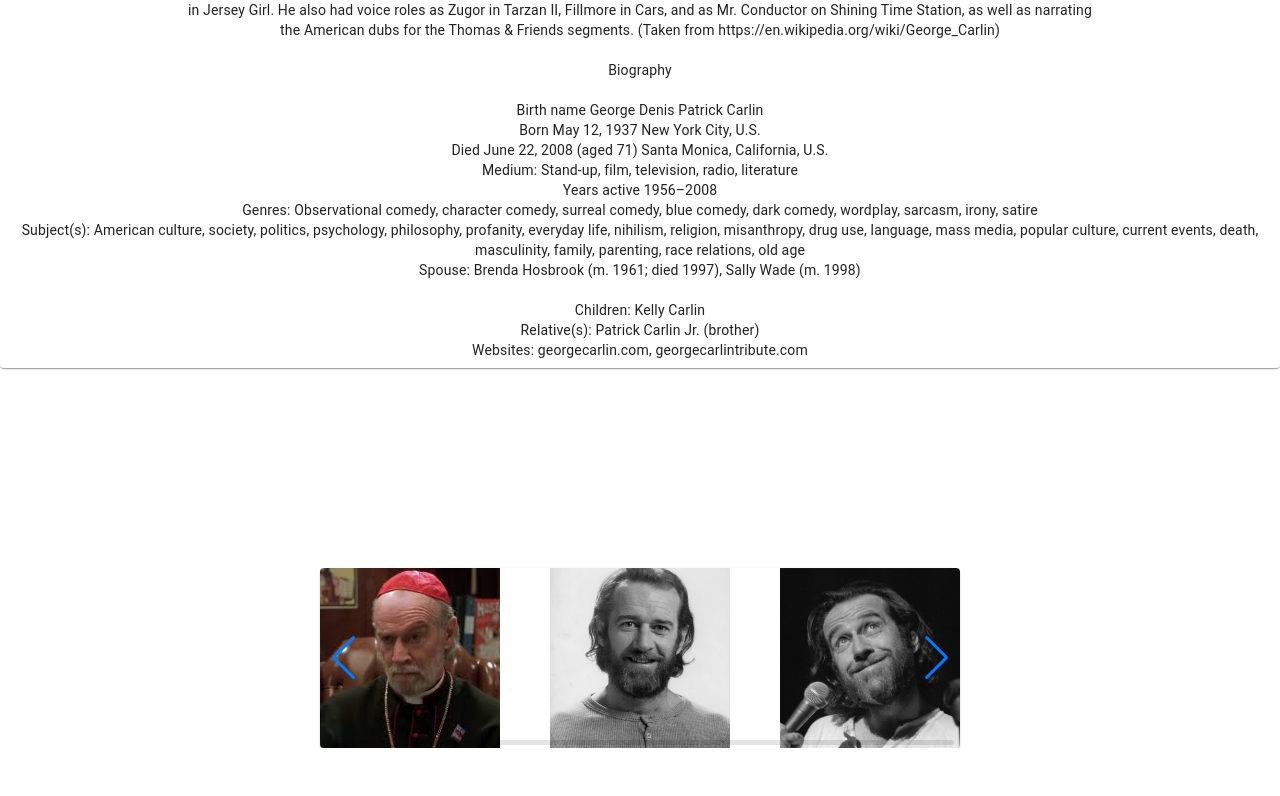
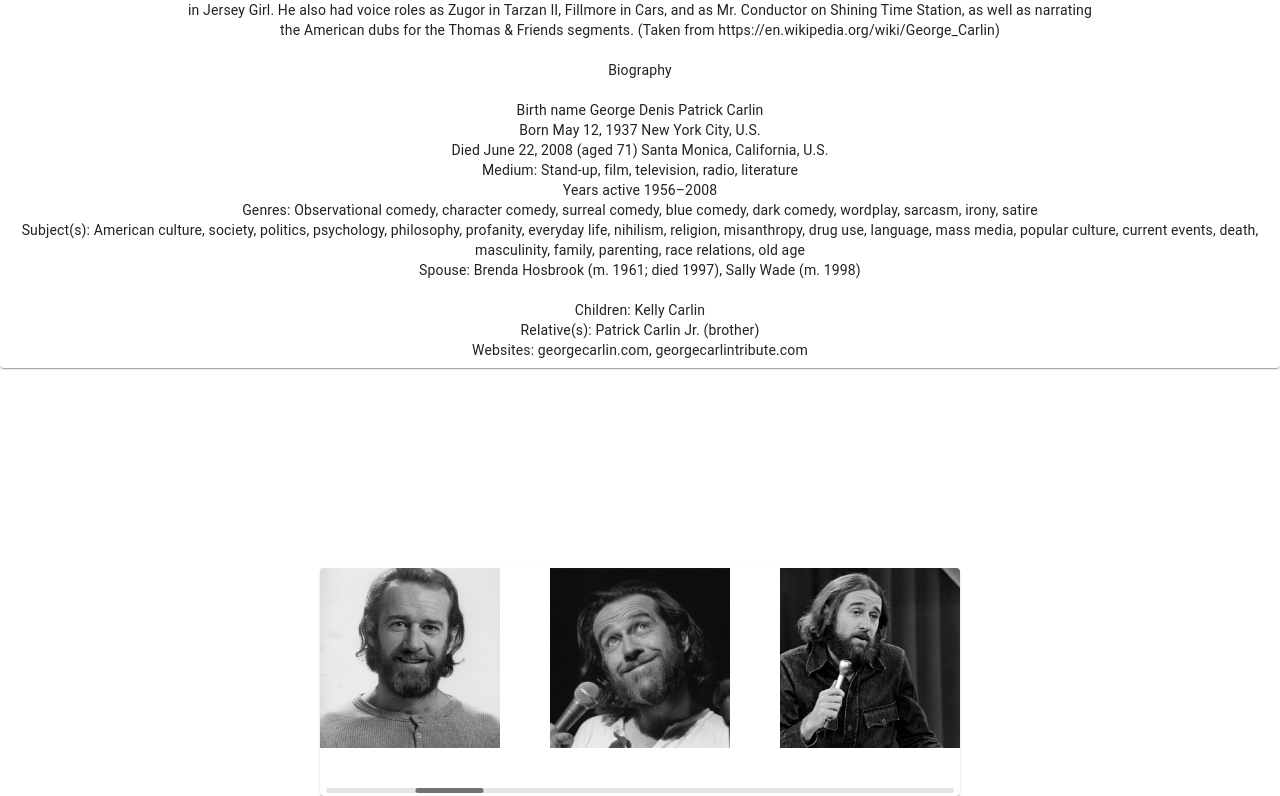
Before and after one commit to Ryanwfile/carlin-tribute, a React (Create React App) app in the folder carlin-website/: page / in a window 1280 px wide. Shown: the part 534-1330 px from the top of the page. Before the commit the page ends 1282 px from the top, so only its background shows below. Built offline with nearby package versions, Linux system fonts and the light colour scheme; a web font is replaced by a local one.

Commit message:
swiper autoplay finally working, mostly

```diff
--- a/carlin-website/package.json
+++ b/carlin-website/package.json
@@ -19,7 +19,6 @@
     "react-router": "^5.2.0",
     "react-router-dom": "^5.2.0",
     "react-scripts": "4.0.3",
-    "react-swipeable-views": "^0.14.0",
     "swiper": "^6.8.4",
     "web-vitals": "^1.1.0"
   },
--- a/carlin-website/src/components/CardCustom/CardCustom.js
+++ b/carlin-website/src/components/CardCustom/CardCustom.js
@@ -1,6 +1,13 @@
 import { Card, CardMedia } from "@material-ui/core";
 import { makeStyles } from "@material-ui/core/styles";
-import { Swiper, SwiperSlide, autoplay } from "swiper/react";
+import SwiperCore, {
+  Autoplay,
+  Navigation,
+  Pagination,
+  Scrollbar,
+  EffectCoverflow,
+} from "swiper";
+import { Swiper, SwiperSlide } from "swiper/react";
 import "swiper/swiper-bundle.min.css";
 import "swiper/swiper.min.css";
 
@@ -14,29 +21,34 @@ import "swiper/components/pagination/pagination.min.css";
 // import "swiper/css/scrollbar";
 
 import { CONSTANTS } from "../../constants";
-import { Navigation, Pagination, Scrollbar, A11y } from "swiper";
+// import { Navigation, Pagination, Scrollbar, A11y, Mousewheel } from "swiper";
 
+SwiperCore.use([Navigation, EffectCoverflow, Pagination, Scrollbar, Autoplay]);
 const useStyles = makeStyles({
   media: {
     height: 0,
     paddingTop: "100%",
   },
+  swiperContainer: {
+    paddingBottom: "3rem",
+  },
 });
 
 export default function CardCustom(cardCustomProps) {
-  const { media } = useStyles();
+  const { media, swiperContainer } = useStyles();
+
   return (
     <Card>
       <Swiper
-        modules={[Navigation, Pagination, Scrollbar, A11y]}
+        // modules={[Navigation, Pagination]}
         spaceBetween={50}
         slidesPerView={3}
         centeredSlides
         grabCursor
+        className={swiperContainer}
         keyboard={{ enabled: true }}
-        pagination={{ clickable: true }}
+        // pagination={{ clickable: true }}
         scrollbar={{ draggable: true }}
-        navigation
         loop
         autoplay={true}
         onSlideChange={() => console.log("slide change")}
--- a/carlin-website/src/components/Images/Images.js
+++ b/carlin-website/src/components/Images/Images.js
@@ -7,11 +7,11 @@ import Typography from "@mui/material/Typography";
 import Button from "@mui/material/Button";
 import KeyboardArrowLeft from "@mui/icons-material/KeyboardArrowLeft";
 import KeyboardArrowRight from "@mui/icons-material/KeyboardArrowRight";
-import SwipeableViews from "react-swipeable-views";
+// import SwipeableViews from "react-swipeable-views";
 import { autoPlay } from "react-swipeable-views-utils";
 import { CONSTANTS } from "../../constants";
 
-const AutoPlaySwipeableViews = autoPlay(SwipeableViews);
+// const AutoPlaySwipeableViews = autoPlay(SwipeableViews);
 const { IMAGES } = CONSTANTS;
 
 export default function Images() {
```
Also changed, not shown: 1 other file (tests, documents, lock files or other folders).
